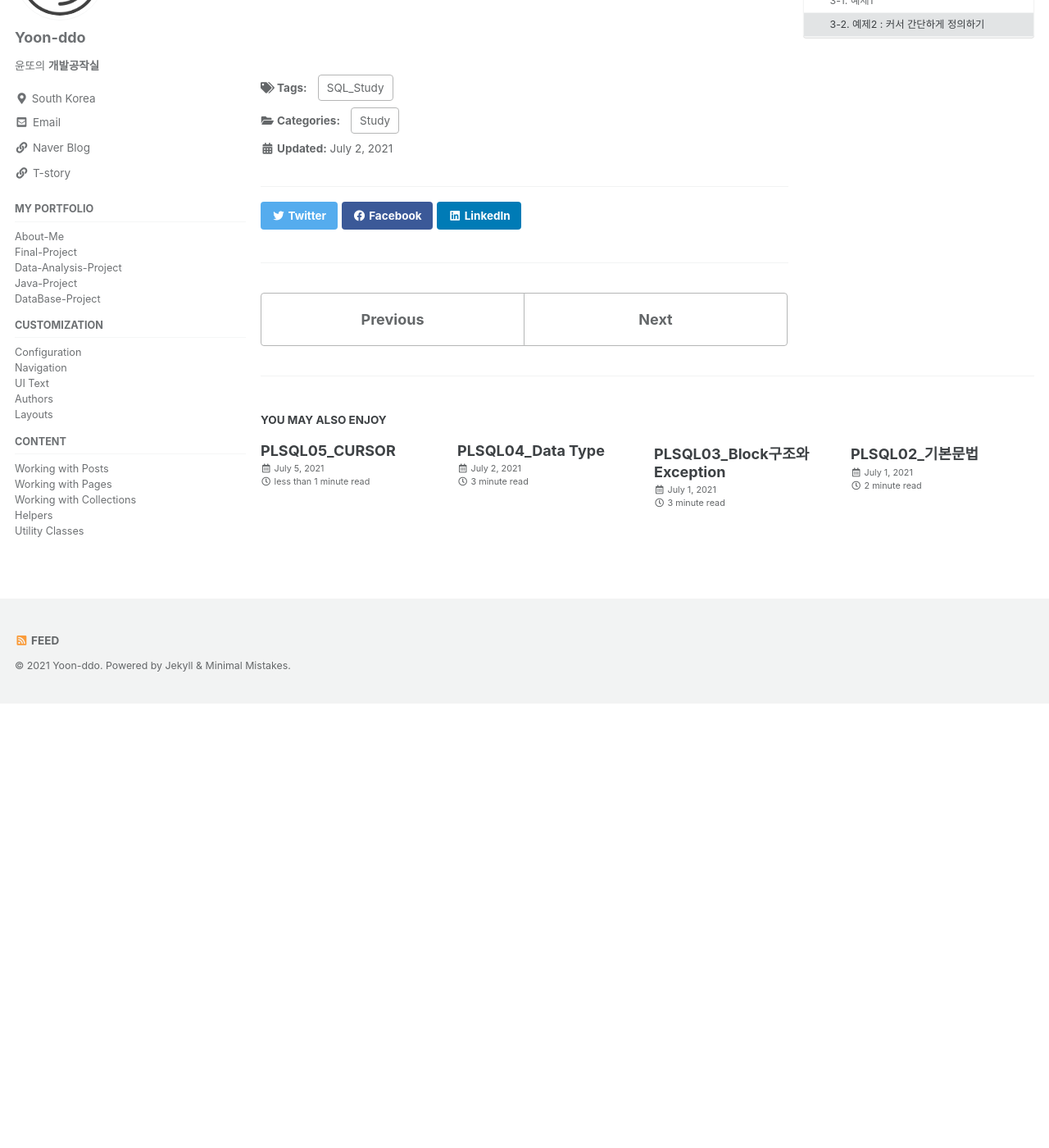
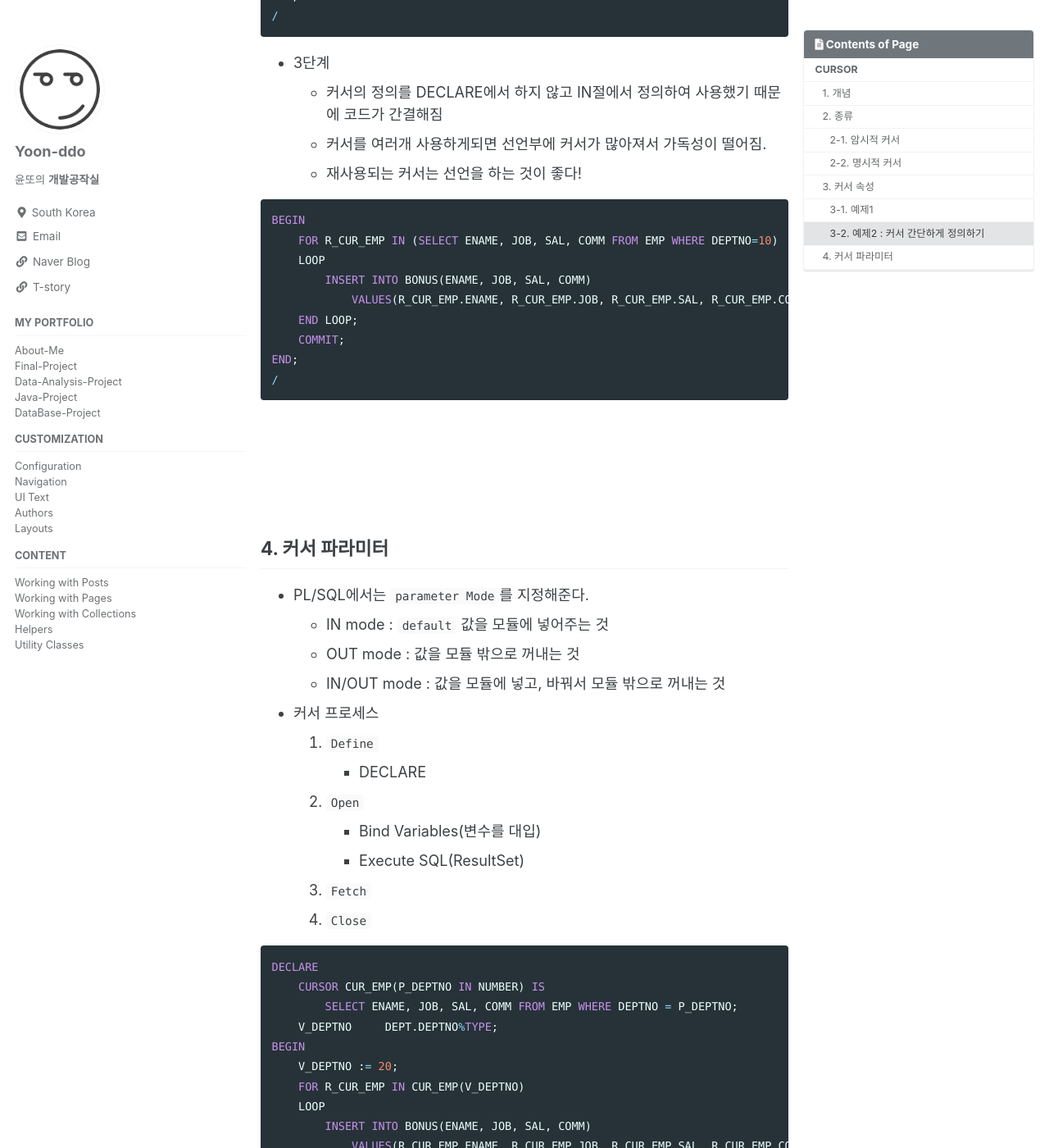
Before and after one commit to Yoon-ddo/Yoon-ddo.github.io, a Jekyll site: the page built from _posts/2021-07-02-PLSQL05_CURSOR.md, in a window 1280 px wide and 1400 px high, scrolled down 5041 px. Shown: the whole window at 82% size. Built offline with Jekyll 4.4.1, drawn with Linux system fonts in a browser that asks for light colours; cached includes are drawn as plain includes; before the commit the page ends 5899 px from its top, so only the background shows below that; some of the changed text lies outside the part shown.

Commit message:
Update 2021-07-02-PLSQL05_CURSOR.md

````diff
--- a/_posts/2021-07-02-PLSQL05_CURSOR.md
+++ b/_posts/2021-07-02-PLSQL05_CURSOR.md
@@ -80,6 +80,8 @@ END;
 - Fetch는 1Row단위로 수행한다. 1000만건의 대량 데이터를 다룰 때 어떻게 성능을 줄일까?
   * `Bulk Binding`을 사용하면 한번에 여러개를 빠르게 Fetch할 수 있다.
   * `Array Processing`, `Bulk Collect`
+
+<br><br><br><br>
 
 ## 3. 커서 속성
 
@@ -182,4 +184,56 @@ END;
 /
 ```
 
+- 3단계
+  * 커서의 정의를 DECLARE에서 하지 않고 IN절에서 정의하여 사용했기 때문에 코드가 간결해짐
+  * 커서를 여러개 사용하게되면 선언부에 커서가 많아져서 가독성이 떨어짐.
+  * 재사용되는 커서는 선언을 하는 것이 좋다!
+
+```sql
+BEGIN
+    FOR R_CUR_EMP IN (SELECT ENAME, JOB, SAL, COMM FROM EMP WHERE DEPTNO=10)
+    LOOP
+        INSERT INTO BONUS(ENAME, JOB, SAL, COMM)
+            VALUES(R_CUR_EMP.ENAME, R_CUR_EMP.JOB, R_CUR_EMP.SAL, R_CUR_EMP.COMM);
+    END LOOP;
+    COMMIT;
+END;
+/
+```
+
 <br><br><br><br>
+
+## 4. 커서 파라미터
+- PL/SQL에서는 `parameter Mode`를 지정해준다.
+  * IN mode : `default` 값을 모듈에 넣어주는 것
+  * OUT mode : 값을 모듈 밖으로 꺼내는 것
+  * IN/OUT mode : 값을 모듈에 넣고, 바꿔서 모듈 밖으로 꺼내는 것
+
+- 커서 프로세스
+  1. `Define`
+    + DECLARE
+  2. `Open`
+    + Bind Variables(변수를 대입)
+    + Execute SQL(ResultSet)
+  3. `Fetch`
+  4. `Close`
+
+```sql
+DECLARE
+    CURSOR CUR_EMP(P_DEPTNO IN NUMBER) IS
+        SELECT ENAME, JOB, SAL, COMM FROM EMP WHERE DEPTNO = P_DEPTNO;
+    V_DEPTNO     DEPT.DEPTNO%TYPE;
+BEGIN
+    V_DEPTNO := 20;
+    FOR R_CUR_EMP IN CUR_EMP(V_DEPTNO)
+    LOOP
+        INSERT INTO BONUS(ENAME, JOB, SAL, COMM)
+            VALUES(R_CUR_EMP.ENAME, R_CUR_EMP.JOB, R_CUR_EMP.SAL, R_CUR_EMP.COMM);
+    END LOOP;
+    COMMIT;
+END;
+/
+```
+
+
+<br><br><br><br>
````
